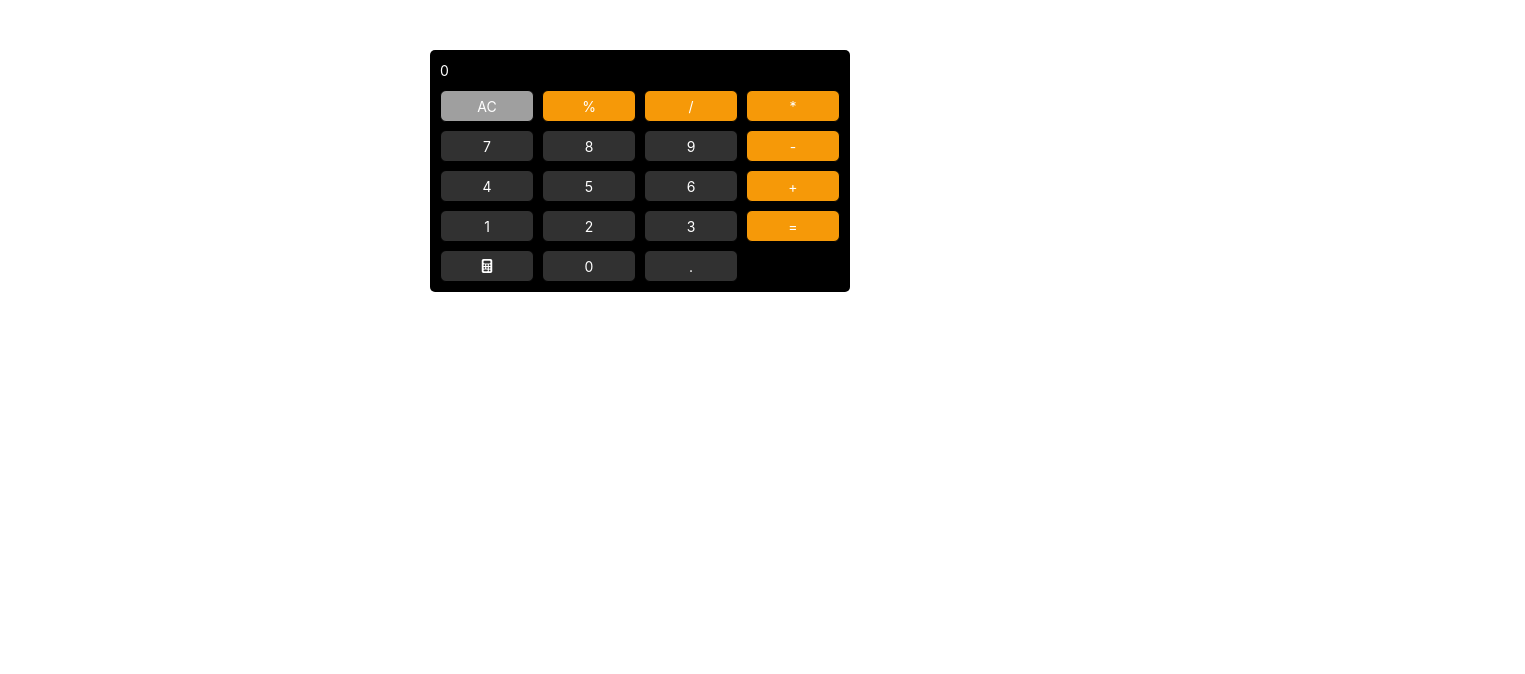
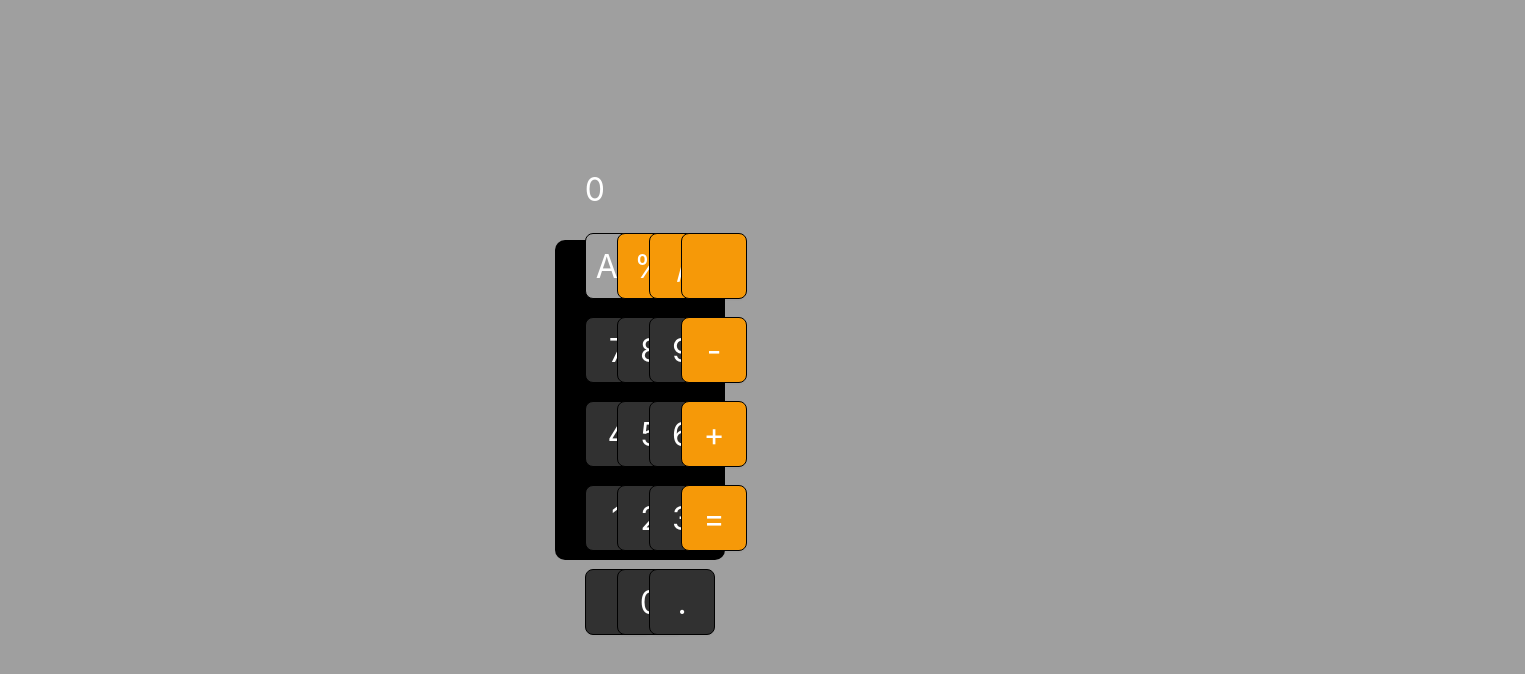
Before and after one commit to leovolwahsen/react-taschenrechner, a React (Vite) app in the folder taschenrechner/: page / in a window 1280 px wide. Shown: the top 674 px of the page, 1525 px wide, since content can reach past the window. Built offline with nearby package versions, Linux system fonts and the light colour scheme.

Commit message:
updated styling so that size is larger of antdesign elements, made code more concise.

```diff
--- /dev/null
+++ b/taschenrechner/src/App.css
@@ -0,0 +1,12 @@
+html,
+body,
+#root {
+  margin: 0;
+  padding: 0;
+  height: 100%;
+  width: 100%;
+  display: flex;
+  justify-content: center;
+  align-items: center;
+  background-color: lightGray;
+}
--- a/taschenrechner/src/App.tsx
+++ b/taschenrechner/src/App.tsx
@@ -1,12 +1,13 @@
 import React from "react";
 import { useState } from "react";
 import { evaluate } from "mathjs";
-import { Button, Col, Row, Typography, Modal, ConfigProvider } from "antd";
+import { Button, Col, Row, Typography, Modal, Flex } from "antd";
 import { Content } from "antd/es/layout/layout";
 import { theming } from "../theming"
 import { FaDeleteLeft, FaCalculator } from "react-icons/fa6";
 import { TbMathSymbols, TbMathFunction } from "react-icons/tb";
 import { IoMdClose } from "react-icons/io";
+import "./App.css"
 
 const { Text } = Typography;
 
@@ -89,19 +90,19 @@ export const App = () => {
     color: string = theming?.colors?.gray
   ) => (
     <Col span={span}>
-      <Button block onClick={onClick} style={{ backgroundColor: color, color: theming?.colors?.white }}>
+      <Button size="large" block onClick={onClick} style={{ backgroundColor: color, color: theming?.colors?.white, padding: "2rem", fontSize: "2rem" }}>
         {value}
       </Button>
     </Col>
   )
 
   return (
-    <ConfigProvider theme={theming?.antDesignTheme}>
-      <Content style={{ maxWidth: 400, margin: "50px auto", padding: 10, background: theming?.colors?.black, borderRadius: "5px" }}>
-        <Row gutter={[8, 8]}>
+    <Flex style={{ height: "100%", backgroundColor: theming?.colors?.lightGray }}>
+      <Content style={{ margin: "15rem 50rem", padding: 30, background: theming?.colors?.black, borderRadius: "10px", display: "flex", flexDirection: "column", alignItems: "center", justifyContent: "center" }}>
+        <Row gutter={[18, 18]}>
           <Col span={24}>
-            <Text type="secondary" style={{ color: theming?.colors?.white }}>
-              {prevResult !== "" ? fullMathCalculation : input || "0"}
+            <Text type="secondary" style={{ color: theming?.colors?.white, fontSize: "2rem" }}>
+              {prevResult !== "" ? fullMathCalculation.replace(/\*/g, "x") : input.replace(/\*/g, "x") || "0"}
             </Text>
           </Col>
           {renderButton(
@@ -112,7 +113,7 @@ export const App = () => {
           )}
           {renderButton("%", () => handleOperation("%"), 6, theming?.colors?.orange)}
           {renderButton("/", () => handleOperation("/"), 6, theming?.colors?.orange)}
-          {renderButton("*", () => handleOperation("*"), 6, theming?.colors?.orange)}
+          {renderButton(<IoMdClose />, () => handleOperation("*"), 6, theming?.colors?.orange)}
           {renderButton("7", () => handleClick("7"))}
           {renderButton("8", () => handleClick("8"))}
           {renderButton("9", () => handleClick("9"))}
@@ -134,9 +135,10 @@ export const App = () => {
             style={{
               borderRadius: "5px",
             }}
-            width={250}
+            width={350}
             closeIcon={<IoMdClose color="white" />}
           >
+            <Flex vertical gap={10}>
               <Button onClick={() => {
                 setIsModalOpen(false);
               }}>
@@ -147,11 +149,13 @@ export const App = () => {
               }}>
                 <TbMathFunction /> Wissenschaftlich
               </Button>
+            </Flex>
+
           </Modal>
           {renderButton("0", () => handleClick("0"))}
           {renderButton(".", () => handleClick("."))}
         </Row>
       </Content>
-    </ConfigProvider>
+    </Flex>
   );
 }
--- a/taschenrechner/src/main.tsx
+++ b/taschenrechner/src/main.tsx
@@ -1,9 +1,13 @@
 import React from 'react'
 import ReactDOM from 'react-dom/client'
 import { App } from './App.tsx'
+import { ConfigProvider } from 'antd'
+import { theming } from '../theming.ts'
 
 ReactDOM.createRoot(document.getElementById('root')!).render(
   <React.StrictMode>
-    <App />
+     <ConfigProvider theme={theming?.antDesignTheme} componentSize='large'>
+      <App />
+     </ConfigProvider>
   </React.StrictMode>,
-)
+);
```
Lines whose indentation alone changed are shown as unchanged.
